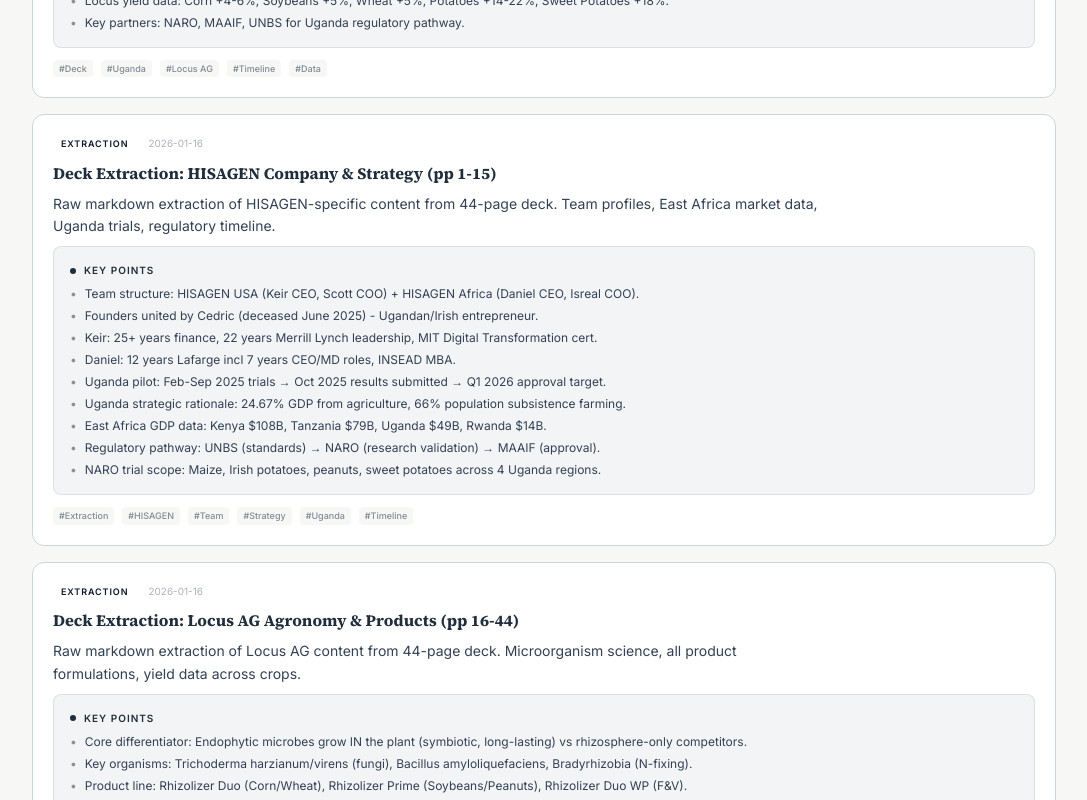
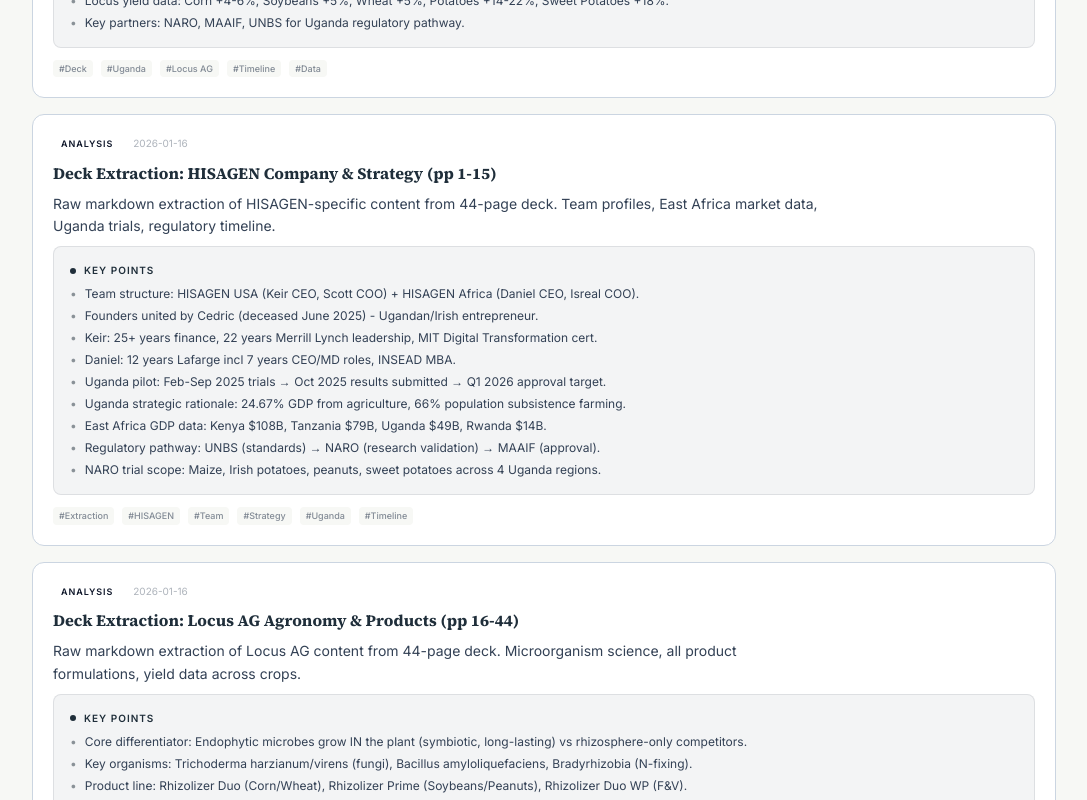
Before and after one commit to juakali100/hisagen, a Next.js app: page /knowledge-base/research in a window 1280 px wide. Shown: the part 1327-2127 px from the top of the page, without its empty margins (96-1183 px from the left). Built offline with nearby package versions, Linux system fonts and the light colour scheme.

Commit message:
Fix: Change invalid 'extraction' subtype to 'analysis'

```diff
--- a/src/data/research.ts
+++ b/src/data/research.ts
@@ -66,7 +66,7 @@
   {
     id: 'research-2026-01-16-deck-extraction-hisagen',
     type: 'research',
-    subtype: 'extraction',
+    subtype: 'analysis',
     date: '2026-01-16',
     title: 'Deck Extraction: HISAGEN Company & Strategy (pp 1-15)',
     summary: 'Raw markdown extraction of HISAGEN-specific content from 44-page deck. Team profiles, East Africa market data, Uganda trials, regulatory timeline.',
@@ -99,7 +99,7 @@
   {
     id: 'research-2026-01-16-deck-extraction-locus-ag',
     type: 'research',
-    subtype: 'extraction',
+    subtype: 'analysis',
     date: '2026-01-16',
     title: 'Deck Extraction: Locus AG Agronomy & Products (pp 16-44)',
     summary: 'Raw markdown extraction of Locus AG content from 44-page deck. Microorganism science, all product formulations, yield data across crops.',
```
